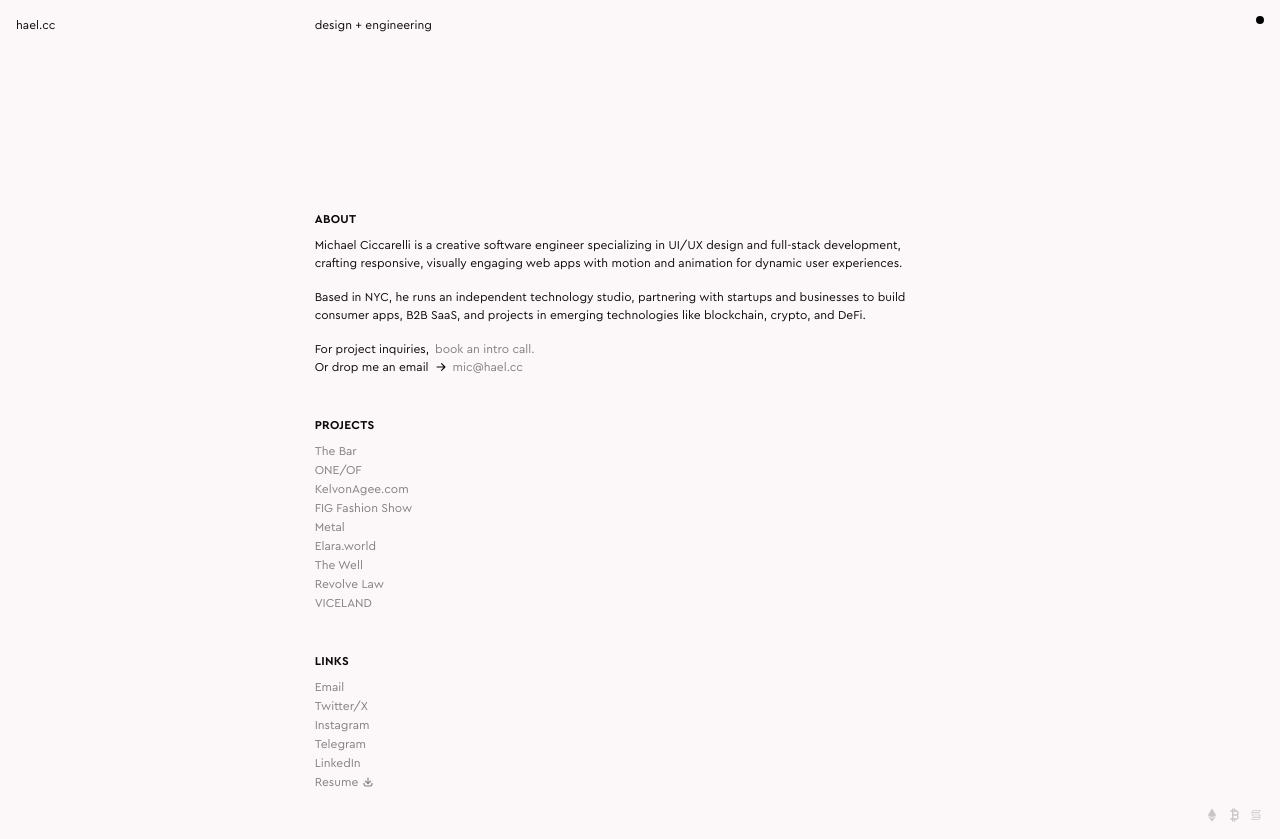
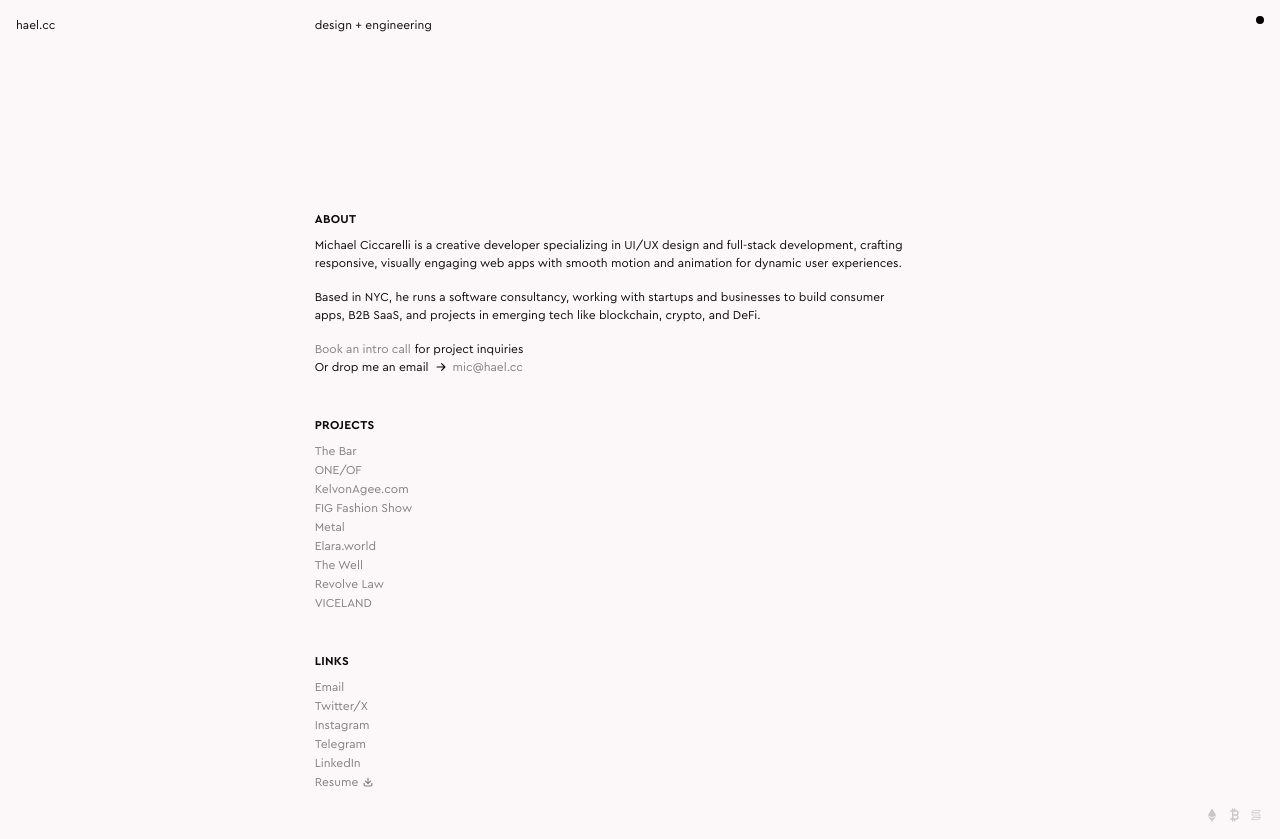
Before and after one commit to mciccarelli/personal-site, a Next.js app: page / in a window 1280 px wide. Built offline with nearby package versions, Linux system fonts and the light colour scheme.

Commit message:
update copy

```diff
--- a/src/app/data.json
+++ b/src/app/data.json
@@ -2,7 +2,7 @@
   "siteTitle": "michael ciccarelli",
   "siteDescription": "software engineer and consultant specializing in UX development.",
   "headline": "design + engineering",
-  "bio": "<p>Michael Ciccarelli is a creative software engineer specializing in UI/UX design and full-stack development, crafting responsive, visually engaging web apps with motion and animation for dynamic user experiences.</p><p>Based in NYC, he runs an independent technology studio, partnering with startups and businesses to build consumer apps, B2B SaaS, and projects in emerging technologies like blockchain, crypto, and DeFi.</p>",
+  "bio": "<p>Michael Ciccarelli is a creative developer specializing in UI/UX design and full-stack development, crafting responsive, visually engaging web apps with smooth motion and animation for dynamic user experiences.</p><p>Based in NYC, he runs a software consultancy, working with startups and businesses to build consumer apps, B2B SaaS, and projects in emerging tech like blockchain, crypto, and DeFi.</p>",
   "emailAddress": "mic@hael.cc",
   "calLink": "https://cal.com/haelcc/30min",
   "resume": "/michael_ciccarelli-resume.pdf",
--- a/src/app/page.tsx
+++ b/src/app/page.tsx
@@ -11,11 +11,11 @@ export default function Home() {
 					<h2>About</h2>
 					<div className="bio mb-4" dangerouslySetInnerHTML={{ __html: bio }} />
 					<p>
-						<span className="flex items-center gap-x-1.5">
-							For project inquiries,{' '}
+						<span className="flex items-center gap-x-1">
 							<a className="fancy-link" href={calLink} title="">
-								book an intro call.
-							</a>{' '}
+								Book an intro call
+							</a>
+							for project inquiries
 						</span>
 						<span className="flex items-center gap-x-1.5">
 							Or drop me an email{' '}
```
